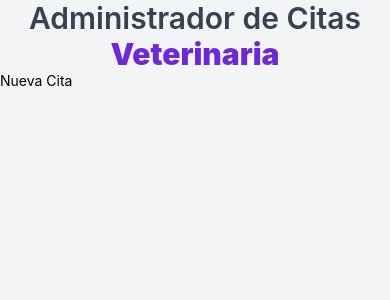
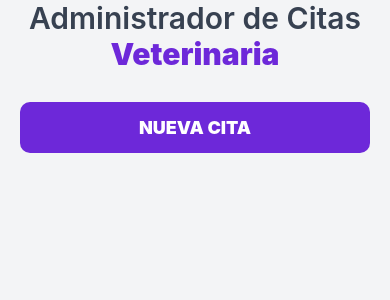
Before and after one commit to MorsaDevOmarG/citas-mobile, a React Native app: screen / in a window 390 px wide. Shown: the top 300 px of the page. Built offline with nearby package versions, Linux system fonts and the light colour scheme.

Commit message:
Estilos al BTN

```diff
--- a/App.js
+++ b/App.js
@@ -25,8 +25,9 @@ const App = () => {
         // onPressOut={() => { console.log('Presionaste BTN Out') }}
         // onLongPress={() => { console.log('Presionaste BTN Long Press') }}
         onPress={nuevaCitaHandler}
+        style={styles.btnNuevaCita}
       >
-        <Text>Nueva Cita</Text>
+        <Text style={styles.btnTextoNuevaCita}>Nueva Cita</Text>
       </Pressable>
     </SafeAreaView>
   );
@@ -48,7 +49,23 @@ const styles = StyleSheet.create({
   tituloBold: {
     fontWeight: '900',
     color: '#6D28D9',
-  }
+  },
+
+  btnNuevaCita: {
+    backgroundColor: '#6D28D9',
+    padding: 15,
+    marginTop: 30,
+    marginHorizontal: 20,
+    borderRadius: 10,
+  },
+
+  btnTextoNuevaCita: {
+    color: '#FFF',
+    fontWeight: '900',
+    textAlign: 'center',
+    fontSize: 18,
+    textTransform: 'uppercase',
+  },
 });
 
 export default App;
```
